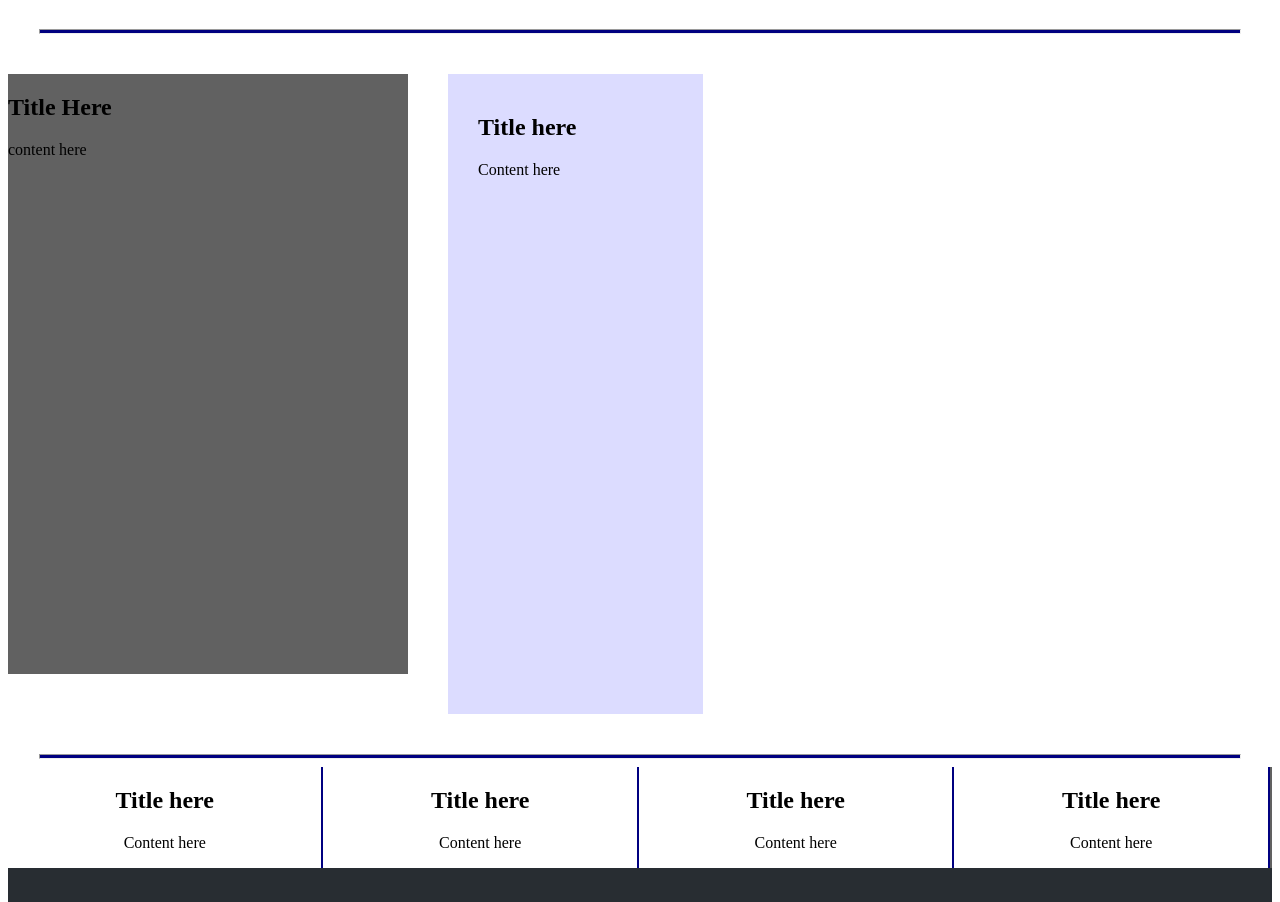
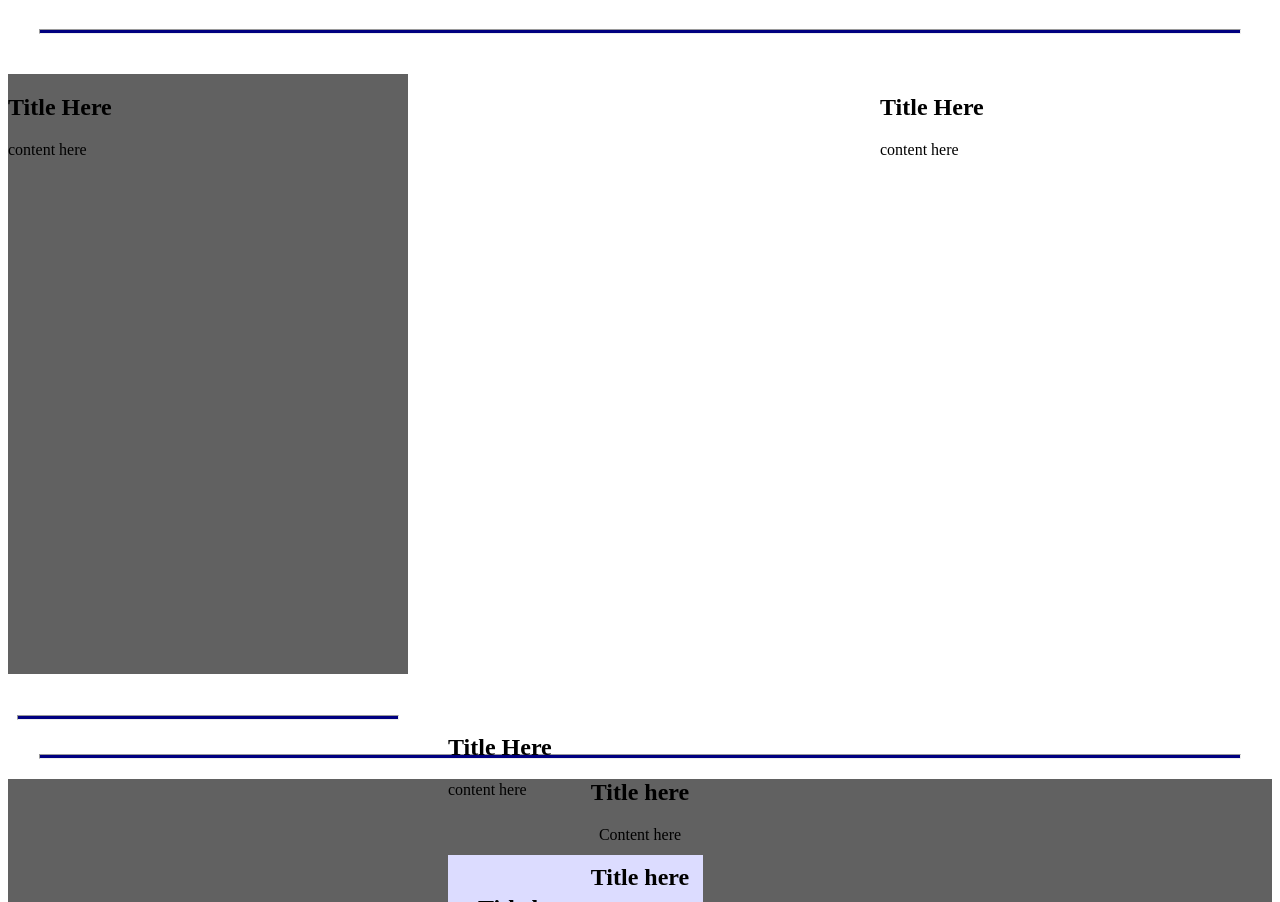
Before and after one commit to lyn184/The-Harding-Lion, a plain HTML site: page The Harding Lion/index.html in a window 1280 px wide. Shown: the part 90-992 px from the top of the page. Drawn offline with Linux system fonts and the light colour scheme.

Commit message:
Update index.html

```diff
--- a/The Harding Lion/index.html
+++ b/The Harding Lion/index.html
@@ -16,8 +16,9 @@
 
     </style>
 
-    <hr>
+    <hr class="big-line">
 
+    <div class="section1">
     <div class="block1">
 
         <div class="mainbox">
@@ -25,6 +26,21 @@
             <p>content here</p>
         </div>
 
+        <div class="vl1"></div>
+
+        <div class="top-mid-box">
+            <h2>Title Here</h2>
+            <P>content here</P>
+        </div>
+
+        <hr class="little-line">
+
+        <div class="bottom-mid-box">
+            <h2>Title Here</h2>
+            <P>content here</P>
+        </div>
+
+        <div class="vl2"></div>
 
         <div class="sidebar">
             <h2>Title here</h2>
@@ -32,30 +48,31 @@
         </div>
 
 	</div>
+    </div>
 
-	<hr>
+	<hr class="big-line">
 
     <div class="block2">
 
 		<div class="row">
-		<div class="column">
+		<div class="inner-column">
 			<h2 class="center">Title here</h2>
 			<p class="center">Content here</p>
 			</div>
-		<div class="column">
+		<div class="inner-column">
 			<h2 class="center">Title here</h2>
 			<p class="center">Content here</p>
 			</div>
-		<div class="column">
+		<div class="inner-column">
 			<h2 class="center">Title here</h2>
 			<p class="center">Content here</p>
 			</div>
-			<div class="column">
+        <div class="outer-column">
 			<h2 class="center">Title here</h2>
 			<p class="center">Content here</p>
 			</div>
+		</div>
 
-		</div>
 	</div>
 
 	<div class="footer-main">
```
Lines whose indentation alone changed are shown as unchanged.
